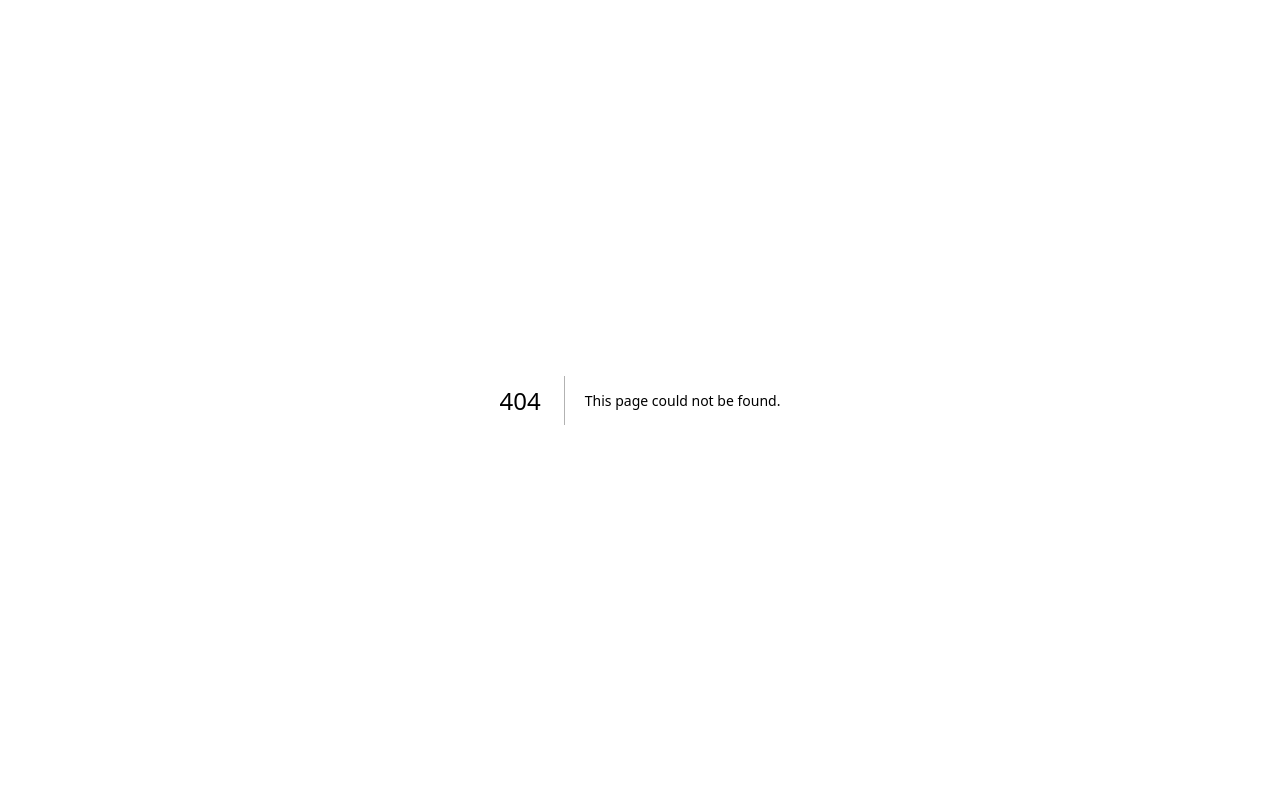
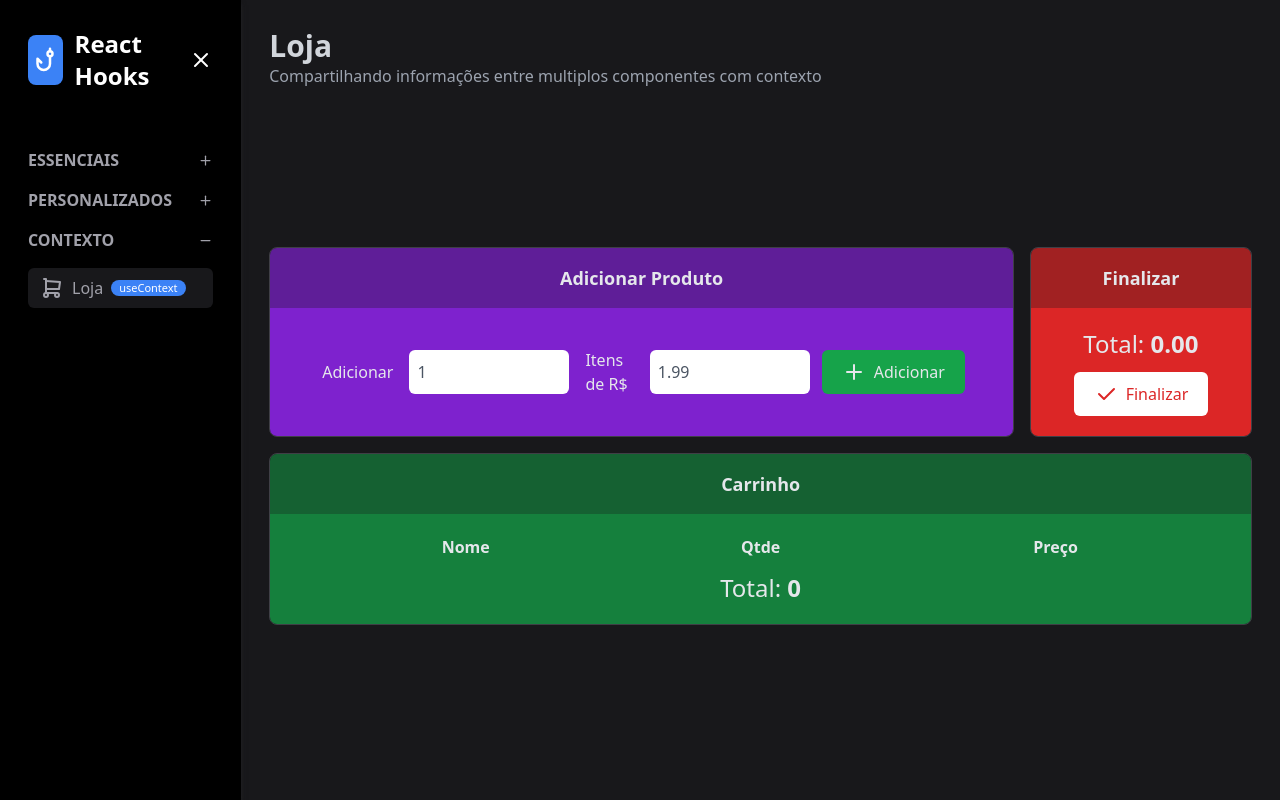
Before and after one commit to FabinhoFlauzino/template-hooks, a Next.js app: page /contexto/loja in a window 1280 px wide. Before the commit this address had no page. Built offline with nearby package versions, Linux system fonts and the light colour scheme.

Commit message:
useContext

```diff
--- /dev/null
+++ b/src/components/loja/AdicionarProduto.tsx
@@ -0,0 +1,50 @@
+import { useContext, useState } from "react";
+import InputFormatado from "../formulario/InputFormatado";
+import Janela from "../template/Janela";
+import Botao from "../template/Botao";
+import { IconPlus } from "@tabler/icons-react";
+import { Contexto } from "@/pages/contexto/loja";
+
+export default function AdicionarProduto() {
+    let [quantidade, setQuantidade] = useState(1);
+    let [preco, setPreco] = useState(1.99);
+    let { carrinho, setCarrinho } = useContext(Contexto)
+
+    const adicionar = () => {
+        let sequencia = carrinho.length + 1;
+        const produto = {
+            id: sequencia,
+            nome: `Produto ${sequencia}`,
+            quantidade: quantidade,
+            preco: preco,
+        };
+
+        setCarrinho((carrinhoAtual: any) => [...carrinhoAtual, produto])
+    };
+
+    return (
+        <Janela
+            titulo="Adicionar Produto"
+            cor="bg-purple-700"
+        >
+            <InputFormatado
+                label="Adicionar"
+                tipo="number"
+                valor={quantidade}
+                onInput={(e) => setQuantidade(+e.target.value)}
+            ></InputFormatado>
+            <InputFormatado
+                label="Itens de R$"
+                tipo="number"
+                valor={preco}
+                onInput={(e) => setPreco(+e.target.value)}
+            ></InputFormatado>
+            <Botao
+                cor="bg-green-600"
+                icone={<IconPlus />}
+                texto="Adicionar"
+                onClick={adicionar}
+            />
+        </Janela>
+    );
+}
--- /dev/null
+++ b/src/components/loja/Carrinho.tsx
@@ -0,0 +1,39 @@
+import { useContext } from "react";
+import Janela from "../template/Janela";
+import { Contexto } from "@/pages/contexto/loja";
+
+export default function Carrinho() {
+    const { carrinho, total } = useContext(Contexto)
+    const produtos = [...carrinho];
+    return (
+        <Janela titulo="Carrinho" cor="bg-green-700" vertical>
+            <div className="overflow-y-auto relative max-h-60 h-fit min-w-full">
+                <table className="table-auto w-full h-full text-center">
+                    <thead>
+                        <tr>
+                            <th className="w-1/3">Nome</th>
+                            <th className="w-1/3">Qtde</th>
+                            <th className="w-1/3">Preço</th>
+                        </tr>
+                    </thead>
+                    <tbody>
+                        {produtos.map((produto) => {
+                            return (
+                                <tr key={produto.nome}>
+                                    <td>{produto.nome}</td>
+                                    <td>{produto.quantidade}</td>
+                                    <td>{produto.preco}</td>
+                                </tr>
+                            );
+                        })}
+                    </tbody>
+                </table>
+            </div>
+            <div className="text-2xl">
+                <span>
+                    Total: <strong>{total()}</strong>
+                </span>
+            </div>
+        </Janela>
+    );
+}
--- /dev/null
+++ b/src/components/loja/FinalizarCompra.tsx
@@ -0,0 +1,28 @@
+import { IconCheck } from "@tabler/icons-react";
+import Botao from "../template/Botao";
+import Janela from "../template/Janela";
+import { useContext } from "react";
+import { Contexto } from "@/pages/contexto/loja";
+
+export default function FinalizarCompra() {
+    const { total, setCarrinho } = useContext(Contexto)
+    function finalizar() {
+        window.alert("Compra realizada com sucesso!");
+        setCarrinho(() => [])
+    }
+
+    return (
+        <Janela titulo="Finalizar" cor="bg-red-600" vertical>
+            <span className="text-2xl text-center">
+                Total: <strong>{total().toFixed(2)}</strong>
+            </span>
+
+            <Botao
+                cor="bg-white text-red-600"
+                icone={<IconCheck />}
+                texto="Finalizar"
+                onClick={finalizar}
+            />
+        </Janela>
+    );
+}
--- a/src/components/template/MenuPrincipal.tsx
+++ b/src/components/template/MenuPrincipal.tsx
@@ -1,4 +1,4 @@
-import { IconAppWindow, IconArrowsLeftRight, IconDimensions, IconLetterCase, IconLock, IconMathGreater, IconMenu, IconNumbers, IconRefreshAlert, IconSection, IconUsers, IconX } from "@tabler/icons-react";
+import { IconAppWindow, IconArrowsLeftRight, IconDimensions, IconLetterCase, IconLock, IconMathGreater, IconMenu, IconNumbers, IconRefreshAlert, IconSection, IconShoppingCart, IconUsers, IconX } from "@tabler/icons-react";
 import { MenuItem } from "../../data/models/MenuItem";
 import { MenuSecao } from "../../data/models/MenuSecao";
 import Logo from "./Logo";
@@ -67,7 +67,7 @@
         },
         {
             titulo: "Personalizados",
-            aberta: true,
+            aberta: false,
             itens: [
                 {
                     titulo: "Modal",
@@ -86,6 +86,18 @@
                     url: "/personalizados/senha",
                     tag: "personalizados",
                     icone: <IconLock />
+                },
+            ],
+        },
+        {
+            titulo: "Contexto",
+            aberta: true,
+            itens: [
+                {
+                    titulo: "Loja",
+                    url: "/contexto/loja",
+                    tag: "useContext",
+                    icone: <IconShoppingCart />
                 },
             ],
         },
--- /dev/null
+++ b/src/pages/contexto/loja.tsx
@@ -0,0 +1,34 @@
+import AdicionarProduto from "@/components/loja/AdicionarProduto";
+import Carrinho from "@/components/loja/Carrinho";
+import FinalizarCompra from "@/components/loja/FinalizarCompra";
+import Flex from "@/components/template/Flex";
+import Pagina from "@/components/template/Pagina";
+import { createContext, useState } from "react";
+
+export let Contexto = createContext({} as any)
+
+export default function () {
+  const [carrinho, setCarrinho] = useState<any>([])
+  const ctx = {
+    carrinho,
+    setCarrinho,
+    total() {
+      const r = carrinho.reduce((acc: number, produto: { preco: string | number; }) => acc + +produto.preco, 0);
+      return r
+    }
+  }
+
+  return (
+    <Contexto.Provider value={ctx}>
+      <Pagina titulo="Loja" subtitulo="Compartilhando informações entre multiplos componentes com contexto">
+        <Flex col gap={4}>
+          <Flex gap={4}>
+            <AdicionarProduto />
+            <FinalizarCompra />
+          </Flex>
+          <Carrinho />
+        </Flex>
+      </Pagina>
+    </Contexto.Provider>
+  )
+}
--- a/src/pages/personalizados/senha.tsx
+++ b/src/pages/personalizados/senha.tsx
@@ -1,4 +1,4 @@
-import InputFormatado from "@/components/template/InputFormatado";
+import InputFormatado from "@/components/formulario/InputFormatado";
 import Pagina from "@/components/template/Pagina";
 import useStateValidado from "@/data/hooks/useStateValidado";
 
```
Also changed, not shown: src/components/formulario/InputFormatado.tsx (renamed from src/components/template/InputFormatado.tsx).
